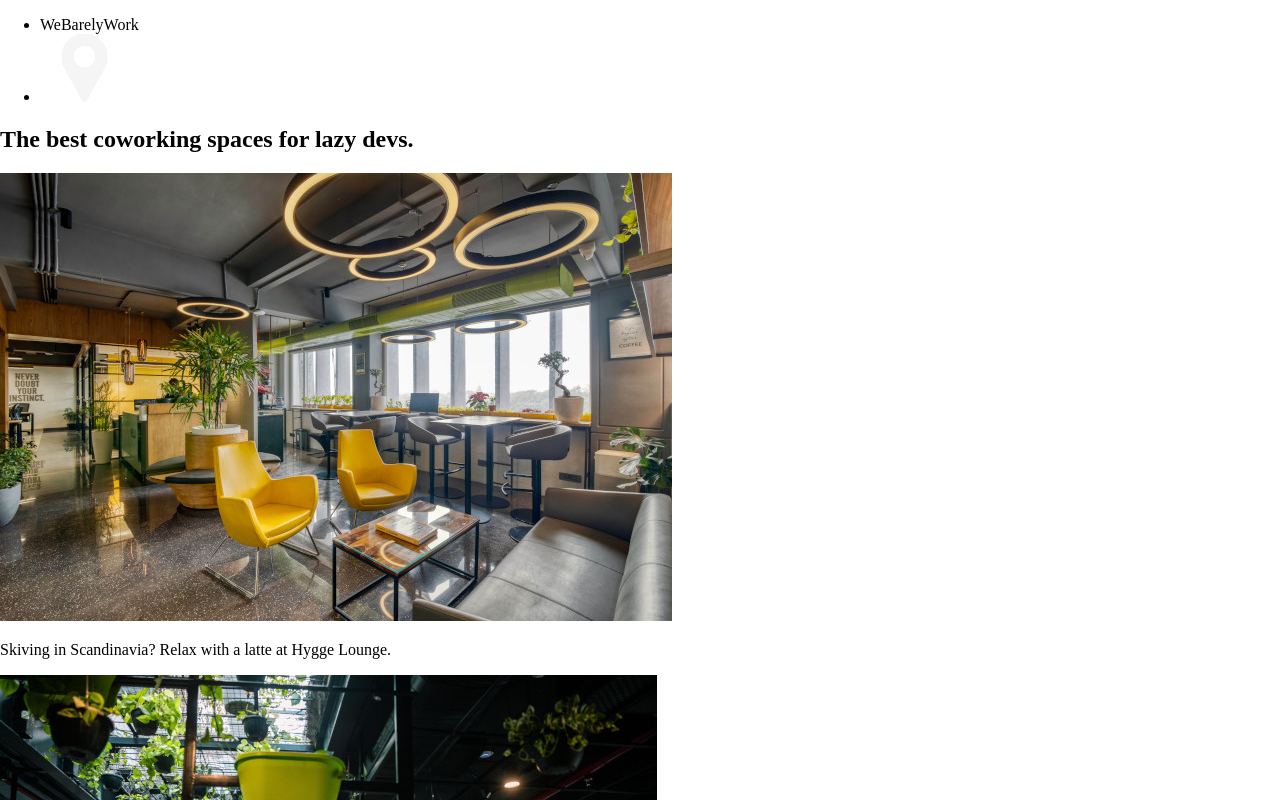
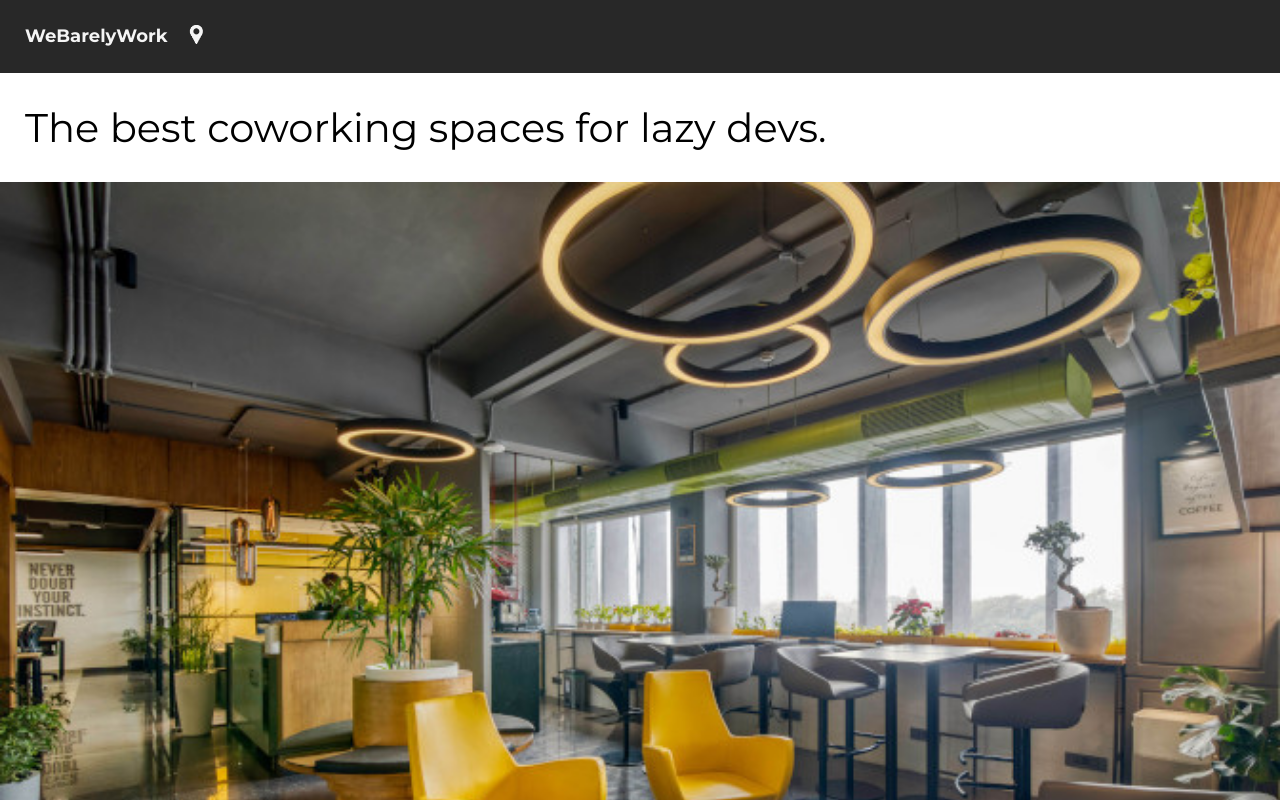
Before and after one commit to cvfisher/coworking-space-website, a plain HTML site: page index.html in a window 1280 px wide. Shown: the top 800 px of the page. Drawn offline with Linux system fonts and the light colour scheme.

Commit message:
add styling

```diff
--- a/style.css
+++ b/style.css
@@ -1,4 +1,46 @@
 body {
 	margin: 0;
 	padding: 0;
+	font-family: "Montserrat", sans-serif;
 }
+
+header {
+	background: #282828;
+	color: whitesmoke;
+}
+
+ul {
+	list-style-type: none;
+	margin: 0;
+	padding: 1.5625rem;
+	display: flex;
+	align-items: center;
+	gap: 1rem;
+}
+
+li {
+	cursor: pointer;
+}
+
+.logo {
+	font-size: 1.125rem;
+	font-weight: 700;
+}
+
+.icon {
+	width: 1.5625rem;
+}
+
+h1 {
+	font-size: 2.5rem;
+	font-weight: 400;
+	margin: 1.875rem 1.5625rem;
+}
+
+.item-img {
+	width: 100%;
+}
+
+.caption {
+	margin: 0 1.5625rem;
+}
```
